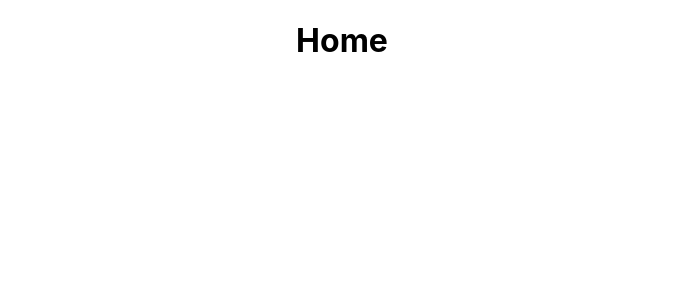
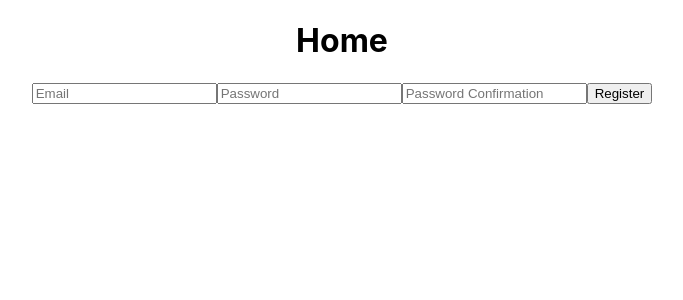
Before and after one commit to BHessel/new-fe-env, a React (Create React App) app: page / in a window 1280 px wide. Shown: the top 300 px of the page, without its empty margins (298-981 px from the left). Built offline with nearby package versions, Linux system fonts and the light colour scheme.

Commit message:
built handleChange to dynamically set state

```diff
--- a/src/Components/Home.js
+++ b/src/Components/Home.js
@@ -1,9 +1,11 @@
 import React from 'react';
+import Registration from './auth/Registration';
 
 const Home = () => {
     return (
         <div>
             <h1>Home</h1>
+            <Registration />
         </div>
     );
 }
--- /dev/null
+++ b/src/Components/auth/Registration.js
@@ -0,0 +1,66 @@
+import React, { useState } from 'react';
+
+const Registration = () => {
+
+    //set state this way to dynamically handle the onChange event
+    const [state, setState] = useState({
+        email: "",
+        password: "",
+        password_confirmation: ""
+    })
+
+    const handleSubmit = (e) => {
+        console.log('form submitted')
+        e.preventDefault()
+    }
+
+    const handleChange = (e) => {
+        console.log('handleChange', e)
+        setState({
+            [e.target.name]: e.target.value
+        })
+    }
+    console.log('email:', state.email)
+    console.log('password:', state.password)
+    console.log('password_confirmation:', state.password_confirmation)
+
+    return (
+        <div>
+            <form onSubmit={handleSubmit}>
+                <input
+                    type="email"
+                    name="email"
+                    placeholder='Email'
+                    value={state.email}
+                    onChange={handleChange}
+                    required
+                />
+
+                <input
+                    type="password"
+                    name="password"
+                    placeholder='Password'
+                    value={state.password}
+                    onChange={handleChange}
+                    required
+                />
+
+                <input
+                    type="password"
+                    name="password_confirmation"
+                    placeholder='Password Confirmation'
+                    value={state.password_confirmation}
+                    onChange={handleChange}
+                    required
+                />
+
+                <button type="submit">
+                    Register
+                </button>
+
+            </form>
+        </div>
+    );
+}
+
+export default Registration;
```
